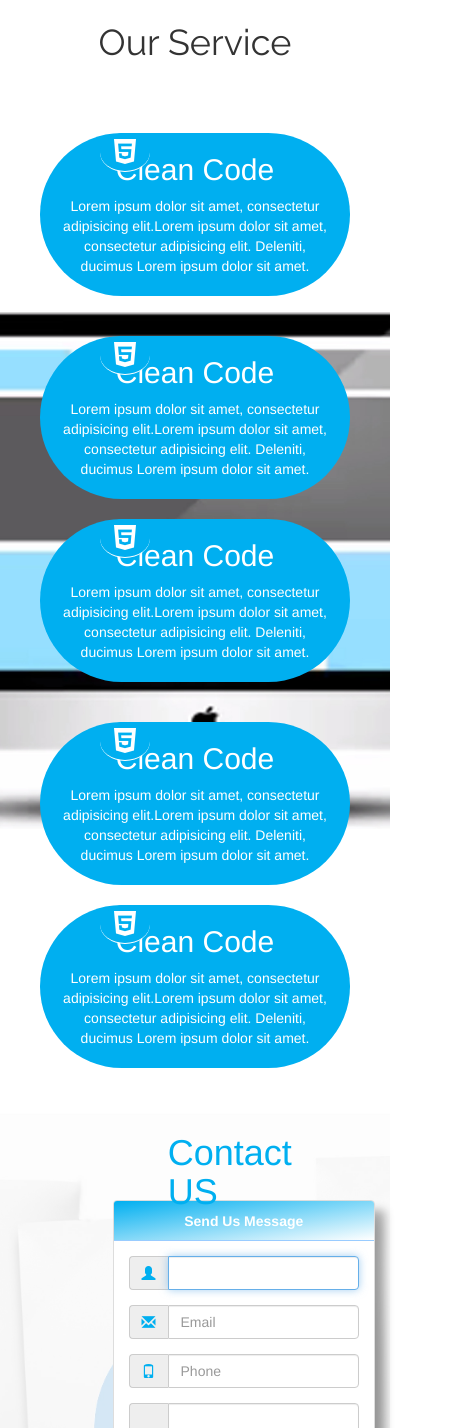
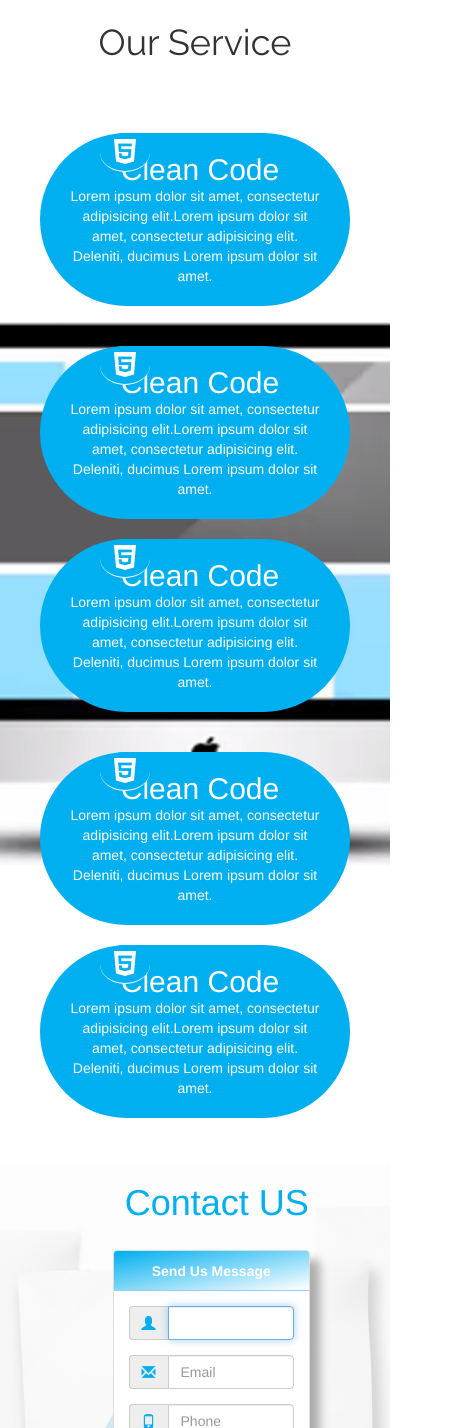
Before and after one commit to mohammadibrahemmustafa/mom-web-design, a plain HTML site: page public_html/index.html in a window 390 px wide. Shown: the part 572-2000 px from the top of the page, 449 px wide, since content can reach past the window. Drawn offline with nearby package versions, Linux system fonts and the light colour scheme.

Commit message:
fix some responsive issue

```diff
--- a/public_html/css/mystyle.css
+++ b/public_html/css/mystyle.css
@@ -91,13 +91,13 @@
 .our-services .service{
     color:#fff;
     margin:20px 25px;
-    padding:10px 20px;
+    padding:10px 25px;
     border-radius:1000px;
     background-color:#00aff0 ;
     font-weight:400;
 }
 .our-services .services .service h2{
-    margin-top: 10px;
+    margin: 10px 15px 0 25px;
 }
 .our-services .services .service i{
     position: absolute;
@@ -119,7 +119,6 @@
     position: absolute;
     z-index: 9999;
     left: 43%;
-    right: 25%;
 }
 
 .contact-us .contact-us-title h1{
@@ -235,13 +234,13 @@ box-shadow: 10px 10px 10px rgba(0, 0, 0, 0.3);
 .contact-us .contact-us-right-opacity .contact-us-info{
     position: absolute;
     top: 40%;
-    left: 15%;
+    left: 20%;
     height: 100px;
     margin-top: -50px; /* account for padding and border if not using box-sizing: border-box; */
 }
 
 .contact-us .contact-us-right-opacity .contact-us-info ul{
-    font-size: 25px;
+    font-size: 20px;
 }
 .contact-us .contact-us-right-opacity .contact-us-info ul li{
     color: #fff;
--- a/public_html/css/responsive.css
+++ b/public_html/css/responsive.css
@@ -1,6 +1,15 @@
 @media(max-width:768px) {
 /*mobile devices*/
 
+    .contact-us .contact-us-right-opacity .contact-us-info ul{
+        font-size: 16px;
+    }
+
+    .contact-us .contact-us-title{
+        position: absolute;
+        z-index: 9999;
+        left: 32%;
+    }
 }
 @media (min-width: 768px){
 /*tablet and small laptop*/
--- a/public_html/index.html
+++ b/public_html/index.html
@@ -75,7 +75,25 @@
             <div class="our-services-background">
                 <div class="container-fluid services">
                     <div class="row">
-                        <div class="col-lg-offset-4 col-lg-4">
+                        <div class="col-lg-offset-4 col-lg-4 col-md-offset-4 col-md-4 col-sm-offset-4 col-sm-4">
+                            <div class="service text-center">
+                                <h2>Clean Code</h2>
+                               <p>Lorem ipsum dolor sit amet, consectetur adipisicing elit.Lorem ipsum dolor sit amet,
+                                   consectetur adipisicing elit. Deleniti, ducimus Lorem ipsum dolor sit amet.</p>
+                               <i class="fa fa-2x fa-html5"></i>
+                            </div>
+                        </div>
+                    </div>
+                    <div class="row">
+                        <div class="col-lg-offset-1 col-lg-4 col-md-offset-1 col-md-4 col-sm-offset-1 col-sm-4">
+                            <div class="service text-center">
+                                <h2  >Clean Code</h2>
+                               <p>Lorem ipsum dolor sit amet, consectetur adipisicing elit.Lorem ipsum dolor sit amet,
+                                   consectetur adipisicing elit. Deleniti, ducimus Lorem ipsum dolor sit amet.</p>
+                               <i class="fa fa-2x fa-html5"></i>
+                            </div>
+                        </div>
+                        <div class="col-lg-offset-2 col-lg-4 col-md-offset-2 col-md-4 col-sm-offset-2 col-sm-4">
                             <div class="service text-center">
                                 <h2  >Clean Code</h2>
                                <p>Lorem ipsum dolor sit amet, consectetur adipisicing elit.Lorem ipsum dolor sit amet,
@@ -85,7 +103,7 @@
                         </div>
                     </div>
                     <div class="row">
-                        <div class="col-lg-offset-1 col-lg-4">
+                        <div class="col-lg-offset-2 col-lg-4 col-md-offset-2 col-md-4 col-sm-offset-2 col-sm-4">
                             <div class="service text-center">
                                 <h2  >Clean Code</h2>
                                <p>Lorem ipsum dolor sit amet, consectetur adipisicing elit.Lorem ipsum dolor sit amet,
@@ -93,25 +111,7 @@
                                <i class="fa fa-2x fa-html5"></i>
                             </div>
                         </div>
-                        <div class="col-lg-offset-2 col-lg-4">
-                            <div class="service text-center">
-                                <h2  >Clean Code</h2>
-                               <p>Lorem ipsum dolor sit amet, consectetur adipisicing elit.Lorem ipsum dolor sit amet,
-                                   consectetur adipisicing elit. Deleniti, ducimus Lorem ipsum dolor sit amet.</p>
-                               <i class="fa fa-2x fa-html5"></i>
-                            </div>
-                        </div>
-                    </div>
-                    <div class="row">
-                        <div class="col-lg-offset-2 col-lg-4">
-                            <div class="service text-center">
-                                <h2  >Clean Code</h2>
-                               <p>Lorem ipsum dolor sit amet, consectetur adipisicing elit.Lorem ipsum dolor sit amet,
-                                   consectetur adipisicing elit. Deleniti, ducimus Lorem ipsum dolor sit amet.</p>
-                               <i class="fa fa-2x fa-html5"></i>
-                            </div>
-                        </div>
-                        <div class="col-lg-4">
+                        <div class="col-lg-4 col-md-4 col-sm-4">
                             <div class="service text-center">
                                 <h2  >Clean Code</h2>
                                <p>Lorem ipsum dolor sit amet, consectetur adipisicing elit.Lorem ipsum dolor sit amet,
@@ -137,7 +137,7 @@
                             <div class="contact-us-form">
                                 <div class="container">
                                     <div class="row">
-                                        <div class="col-sm-7 col-centered">
+                                        <div class="col-xs-7 col-centered">
                                             <div class="panel panel-default">
                                                 <div class="panel-heading text-center" >Send Us Message</div>
                                             <form action="" method="POST">
```
